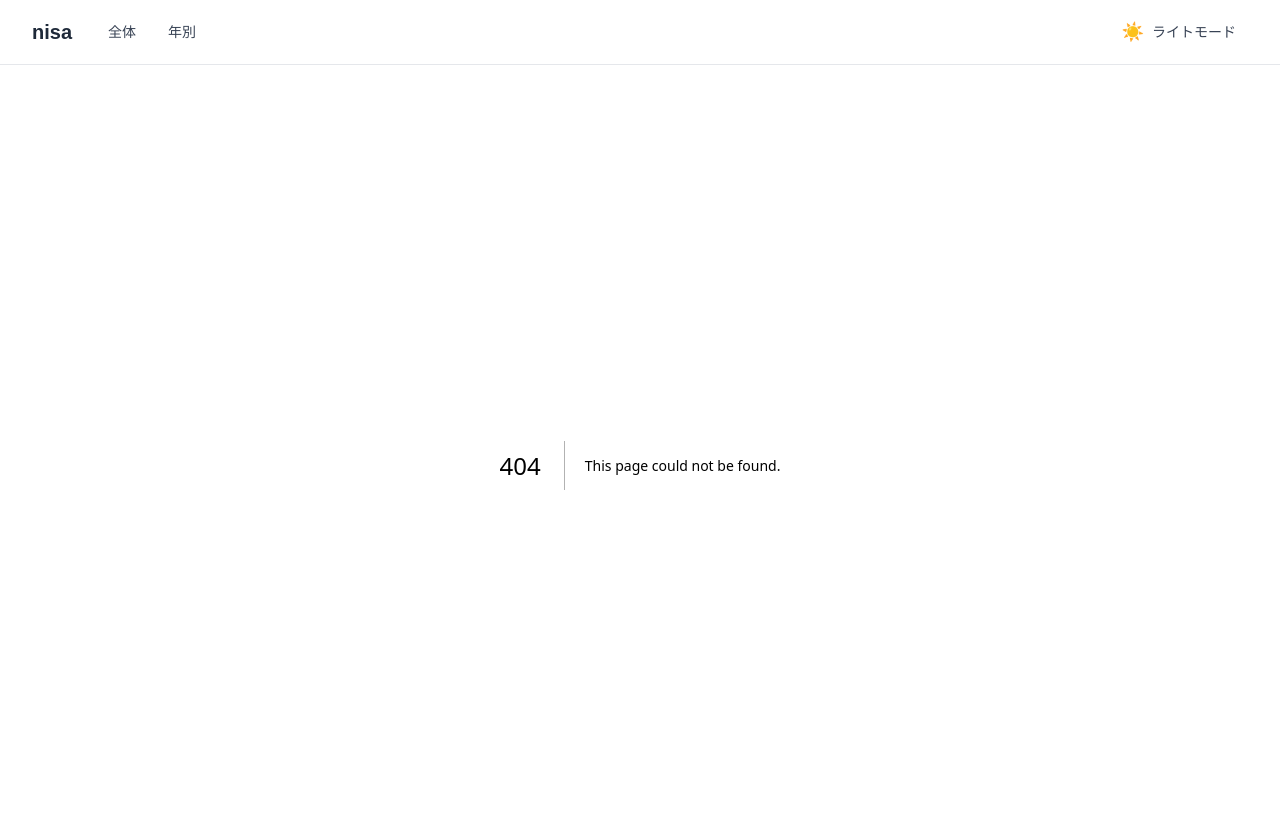
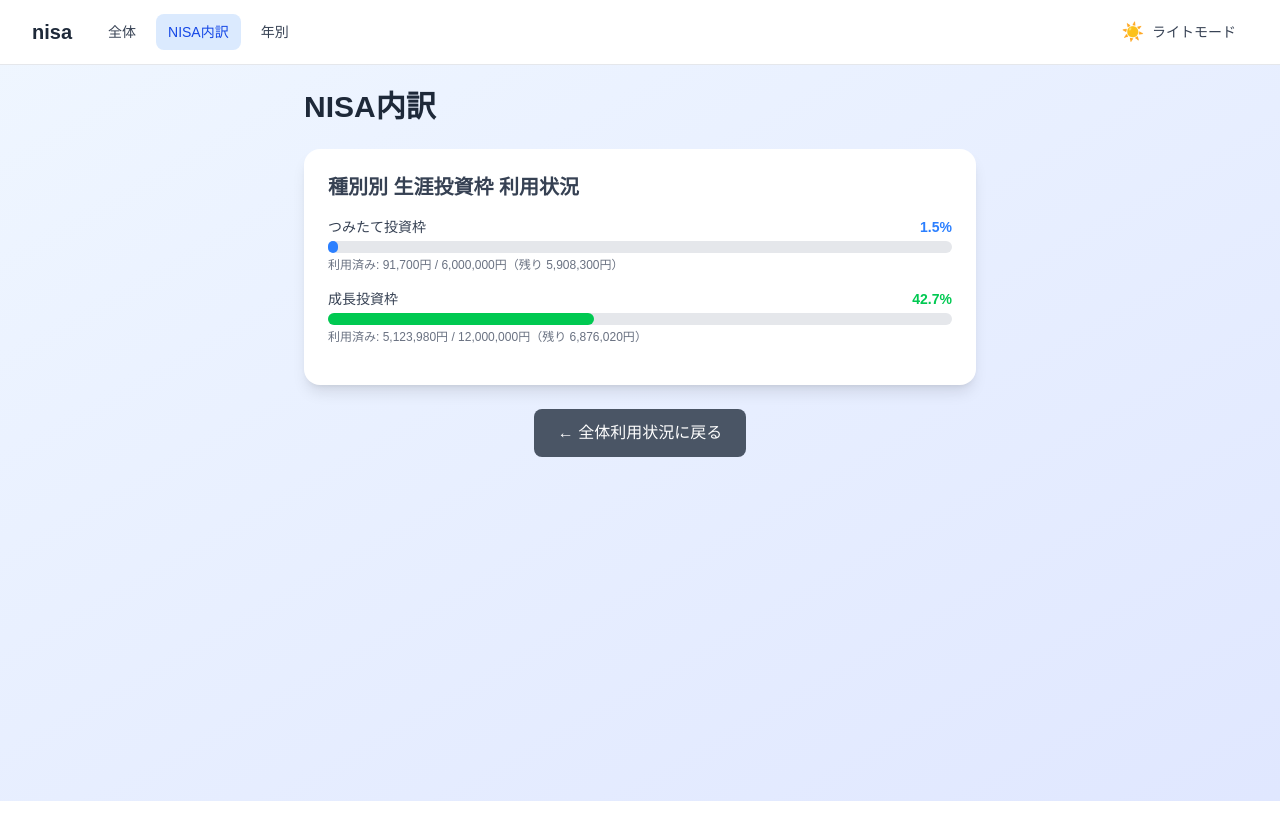
Before and after one commit to TakuyaFukumura/nisa-next-js-app, a Next.js app: page /breakdown in a window 1280 px wide. Before the commit this address had no page. Shown: the top 840 px of the page. After the commit the page ends 801 px from the top, so only its background shows below. Built offline with nearby package versions, Linux system fonts and the light colour scheme.

Commit message:
feat: ヘッダーメニュー「NISA内訳」追加 (#breakdown page)
Co-authored-by: TakuyaFukumura <53442938+TakuyaFukumura@users.noreply.github.com>

```diff
--- a/package.json
+++ b/package.json
@@ -1,6 +1,6 @@
 {
   "name": "nisa-next-js-app",
-  "version": "0.5.0",
+  "version": "0.6.0",
   "private": true,
   "scripts": {
     "dev": "next dev --turbopack",
--- /dev/null
+++ b/src/app/breakdown/page.tsx
@@ -0,0 +1,54 @@
+import Link from 'next/link';
+import {loadNisaData} from '../../../lib/csvLoader';
+import {GROWTH_LIFETIME_LIMIT, TSUMITATE_LIFETIME_LIMIT} from '../../../lib/nisaConstants';
+import NisaCategoryChart from '../components/NisaCategoryChart';
+
+export default function BreakdownPage() {
+    const records = loadNisaData();
+    const {tsumitateUsed, growthUsed} = records.reduce(
+        (acc, r) => ({
+            tsumitateUsed: acc.tsumitateUsed + r.tsumitateAmount,
+            growthUsed: acc.growthUsed + r.growthAmount,
+        }),
+        {tsumitateUsed: 0, growthUsed: 0},
+    );
+
+    return (
+        <div className="min-h-[calc(100vh-4rem)] bg-linear-to-br from-blue-50 to-indigo-100 dark:from-gray-900 dark:to-gray-800 p-2 sm:p-4 lg:p-6">
+            <main className="max-w-2xl mx-auto">
+                <h1 className="text-3xl font-bold text-gray-800 dark:text-gray-200 mb-6">
+                    NISA内訳
+                </h1>
+
+                <div className="bg-white dark:bg-gray-800 rounded-2xl shadow-lg p-3 sm:p-6 mb-4 sm:mb-6">
+                    <h2 className="text-xl font-semibold text-gray-700 dark:text-gray-300 mb-4">
+                        種別別 生涯投資枠 利用状況
+                    </h2>
+                    <NisaCategoryChart
+                        label="つみたて投資枠"
+                        usedAmount={tsumitateUsed}
+                        lifetimeLimit={TSUMITATE_LIFETIME_LIMIT}
+                        textColorClass="text-blue-500"
+                        bgColorClass="bg-blue-500"
+                    />
+                    <NisaCategoryChart
+                        label="成長投資枠"
+                        usedAmount={growthUsed}
+                        lifetimeLimit={GROWTH_LIFETIME_LIMIT}
+                        textColorClass="text-green-500"
+                        bgColorClass="bg-green-500"
+                    />
+                </div>
+
+                <div className="text-center">
+                    <Link
+                        href="/"
+                        className="inline-flex items-center gap-2 px-6 py-3 bg-gray-600 hover:bg-gray-700 text-white font-medium rounded-lg transition-colors duration-200"
+                    >
+                        ← 全体利用状況に戻る
+                    </Link>
+                </div>
+            </main>
+        </div>
+    );
+}
--- a/src/app/components/Header.tsx
+++ b/src/app/components/Header.tsx
@@ -82,6 +82,9 @@ export default function Header() {
                             <Link href="/" className={navLinkClass('/')}>
                                 全体
                             </Link>
+                            <Link href="/breakdown" className={navLinkClass('/breakdown')}>
+                                NISA内訳
+                            </Link>
                             <Link href="/yearly" className={navLinkClass('/yearly')}>
                                 年別
                             </Link>
@@ -115,6 +118,13 @@ export default function Header() {
                             全体
                         </Link>
                         <Link
+                            href="/breakdown"
+                            className={navLinkClass('/breakdown')}
+                            onClick={() => setMenuOpen(false)}
+                        >
+                            NISA内訳
+                        </Link>
+                        <Link
                             href="/yearly"
                             className={navLinkClass('/yearly')}
                             onClick={() => setMenuOpen(false)}
```
Also changed, not shown: 3 other files (tests, documents, lock files or other folders).
